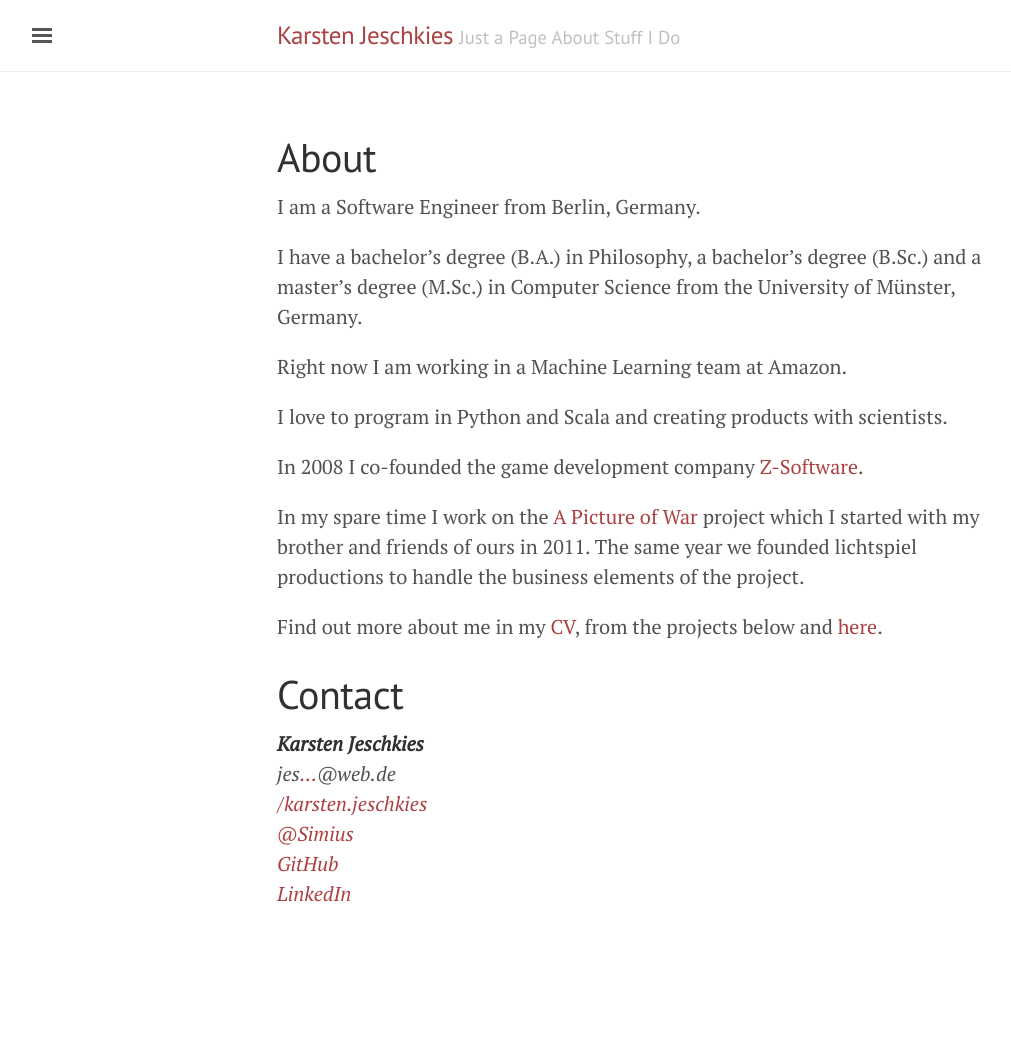
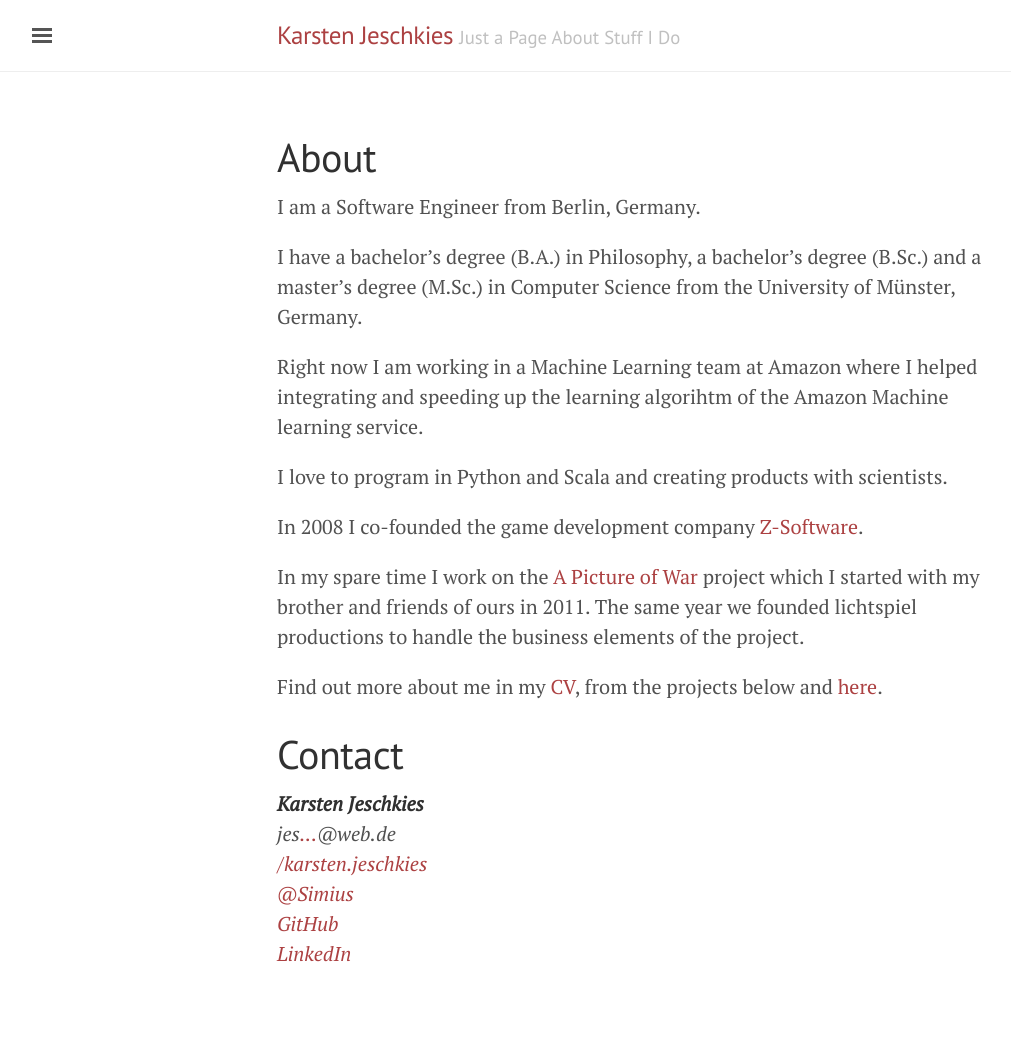
Before and after one commit to blacklab/portfolio, a Jekyll site: the page built from about.md, in a window 1280 px wide. Shown: the whole page, without its empty margins (3-1014 px from the left). Built offline with Jekyll 4.4.1, drawn with Linux system fonts in a browser that asks for light colours; before the commit the page ends 989 px from its top, so only the background shows below that.

Commit message:
Metion Amazon machine learning.

```diff
--- a/about.md
+++ b/about.md
@@ -8,7 +8,7 @@ I am a Software Engineer from Berlin, Germany.
 
 I have a bachelor's degree (B.A.) in Philosophy, a bachelor's degree (B.Sc.) and a master's degree (M.Sc.) in Computer Science from the University of Münster, Germany.
 
-Right now I am working in a Machine Learning team at Amazon.
+Right now I am working in a Machine Learning team at Amazon where I helped integrating and speeding up the learning algorihtm of the Amazon Machine learning service.
 
 I love to program in Python and Scala and creating products with scientists.
 
```
